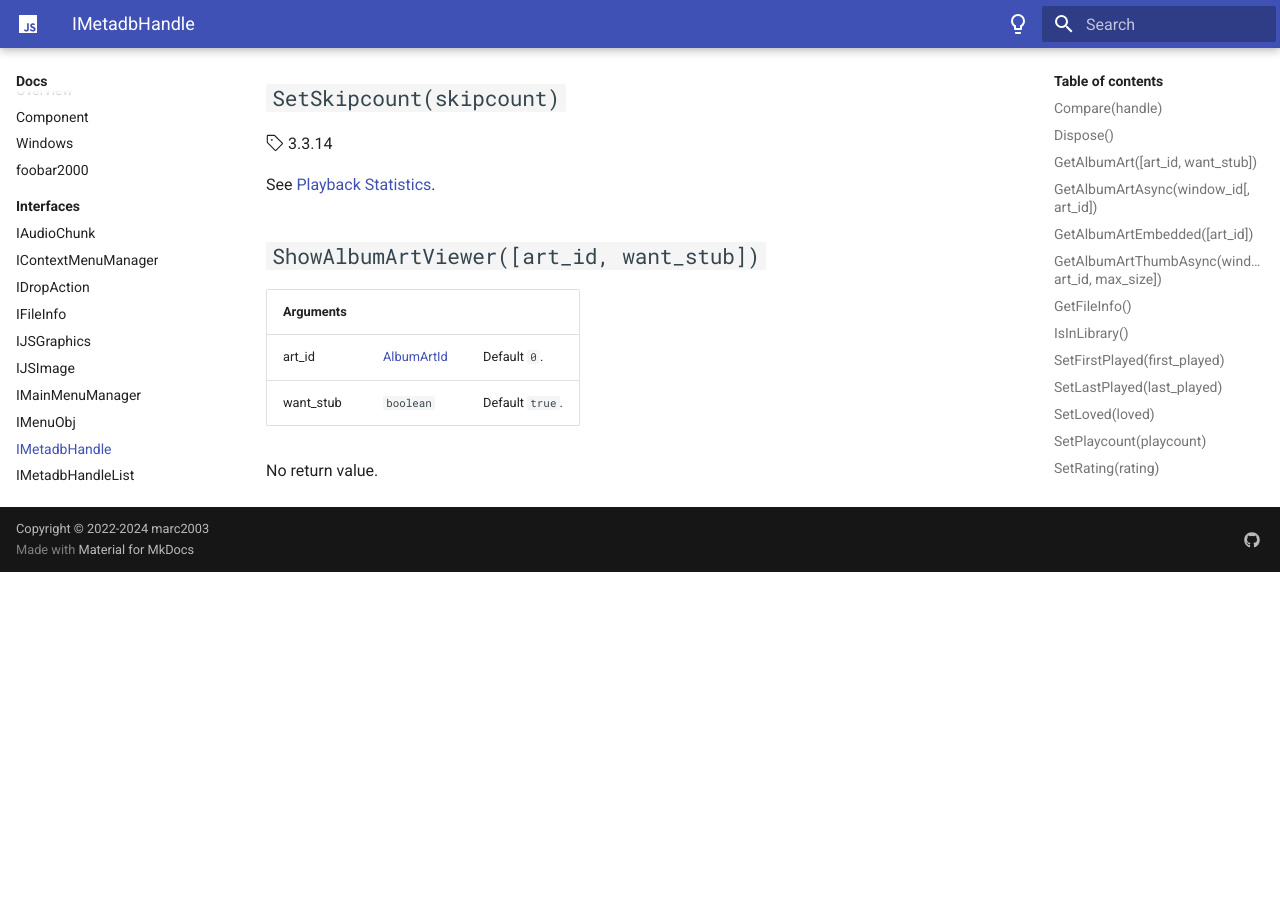
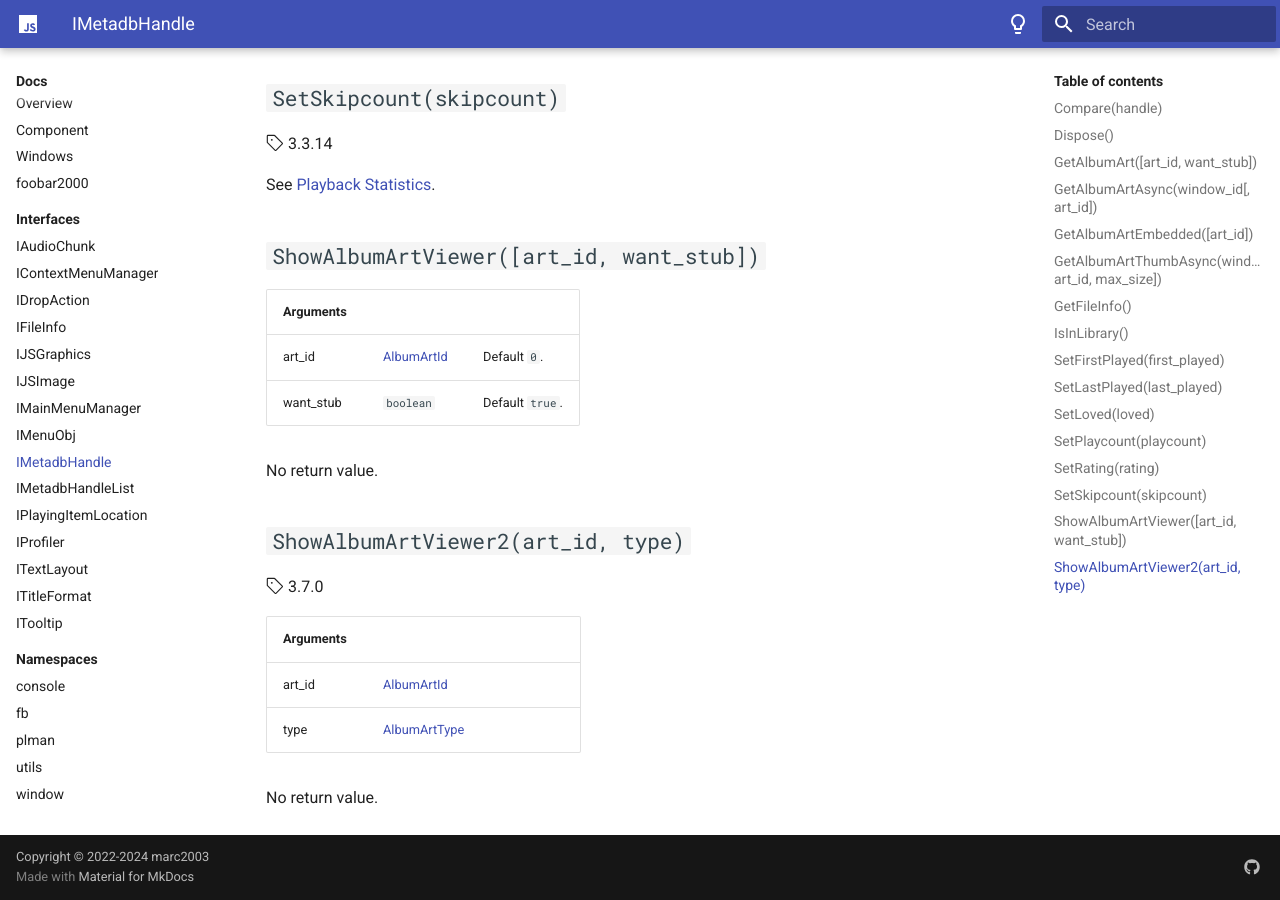
Before and after one commit to jscript-panel/jscript-panel.github.io, an MkDocs documentation site: the page built from docs/docs/interfaces/IMetadbHandle.md, in a window 1280 px wide and 900 px high, scrolled down 4402 px. Built offline with MkDocs 1.6.1 and Material for MkDocs 9.7.7, drawn with Linux system fonts in a browser that asks for light colours; before the commit the page ends 4974 px from its top, so only the background shows below that.

Commit message:
ShowAlbumArtViewer2

```diff
--- a/docs/docs/interfaces/IMetadbHandle.md
+++ b/docs/docs/interfaces/IMetadbHandle.md
@@ -147,3 +147,13 @@ See [Playback Statistics](../guides/playback-statistics.md).
 |want_stub|`boolean`|Default `true`.|
 
 No return value.
+
+## `ShowAlbumArtViewer2(art_id, type)`
+:octicons-tag-24: 3.7.0
+
+|Arguments|||
+|---|---|---|
+|art_id|[AlbumArtId](../flags.md#albumartid)|
+|type|[AlbumArtType](../flags.md#albumarttype)||
+
+No return value.
```
Also changed, not shown: docs/docs/flags.md (+9 -0 lines).
